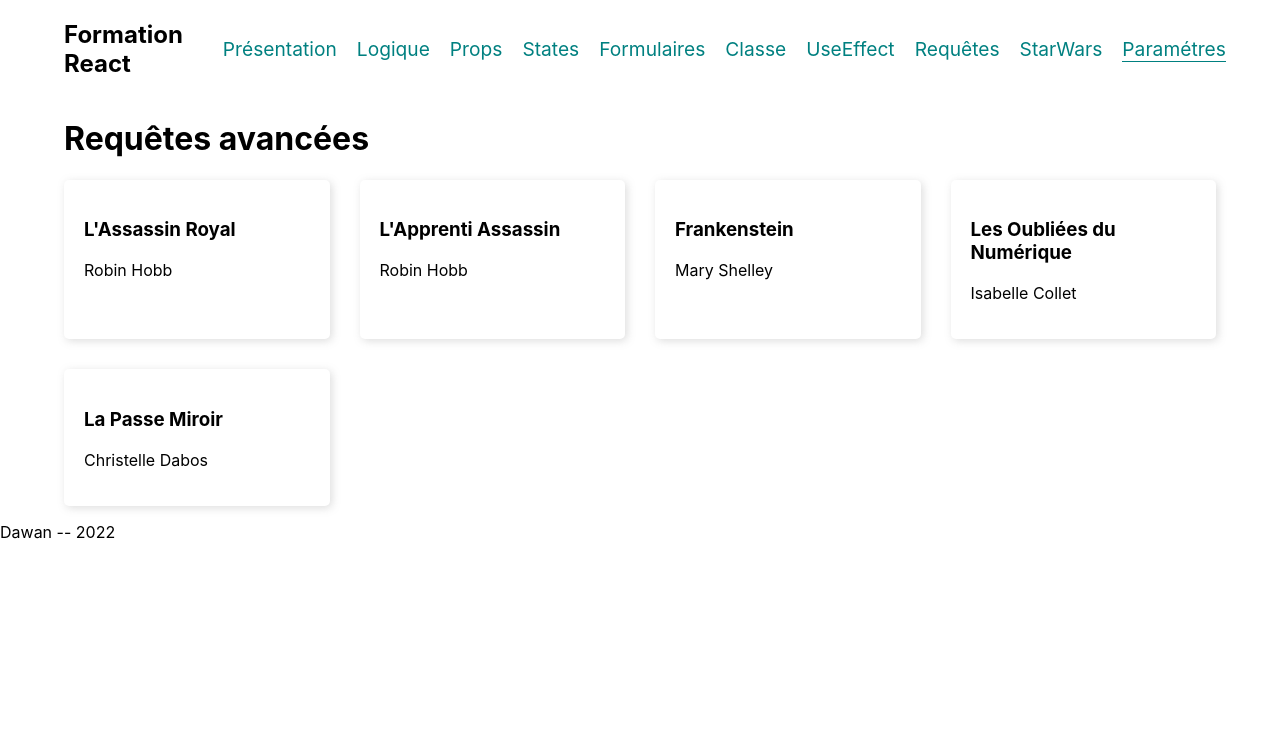
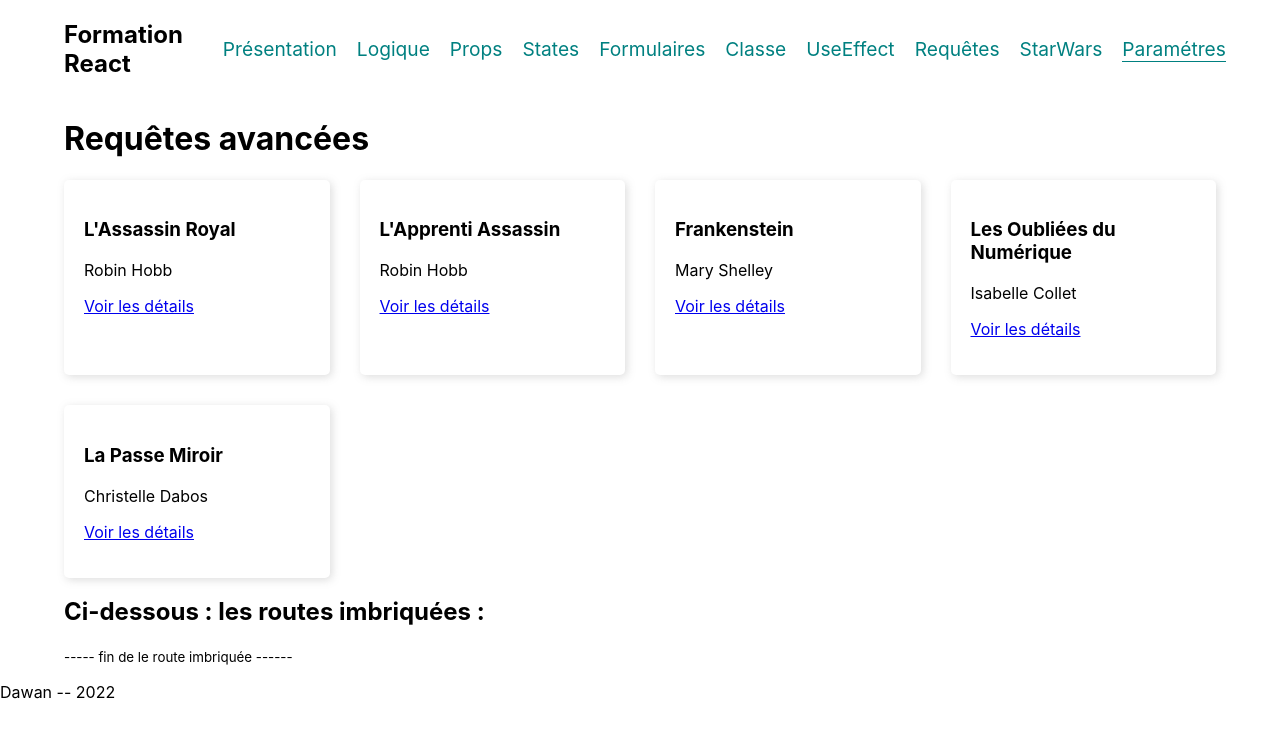
Before and after one commit to Thaisrr/react-2410, a React (Create React App) app: page /params in a window 1280 px wide. Shown: the top 738 px of the page. Built offline with nearby package versions, Linux system fonts and the light colour scheme; data requests are answered from the project's data file.

Commit message:
:tada: paramètres d'url

```diff
--- a/src/App.js
+++ b/src/App.js
@@ -11,7 +11,10 @@ import ClasseComponent from "./pages/ClasseComponent";
 import HookEffet from "./pages/HookEffet";
 import Requetes from "./pages/Requetes";
 import StarWars from "./pages/StarWars";
-import Parametres from "./pages/Parametres";
+import React from "react";
+const Parametres = React.lazy(() => import("./pages/Parametres"));
+const BookDetails = React.lazy(() => import( "./pages/BookDetails"));
+
 
 function App() {
   return (
@@ -34,7 +37,9 @@ function App() {
                 <Route path='/effect' element={<HookEffet/>} />
                 <Route path='/requests' element={<Requetes/>} />
                 <Route path='/starwars' element={<StarWars/>} />
-                <Route path="/params" element={<Parametres/>} />
+                <Route path="/params" element={<Parametres/>} >
+                    <Route path='book/:id' element={<BookDetails/> }/>
+                </Route>
                 <Route path='404' element={<NotFound/>} />
                 <Route path='*' element={<NotFound/>} />
                 {/*<Route path='*' element={ <Redirect to='/404'/> } />*/}
--- /dev/null
+++ b/src/pages/BookDetails.js
@@ -0,0 +1,35 @@
+import {useParams} from "react-router-dom";
+import {useEffect, useState} from "react";
+import axios from "axios";
+
+const BookDetails = () => {
+
+    // params.id
+    const {id} = useParams();
+    const [book, setBook] = useState(undefined);
+
+    useEffect(() => {
+        const load = async () => {
+            const {data} = await axios.get('http://localhost:8081/books/' + id);
+            console.log(data)
+            setBook(data)
+        }
+        if(id) load();
+    }, [id])
+
+
+    // 1 livre
+    return (
+        <>
+            {book ? (
+                <section>
+                    <h2>{book.title}</h2>
+                </section>
+            ) : <p>Pas de livre à afficher</p>
+            }
+        </>
+
+
+    )
+}
+export default BookDetails;
--- a/src/pages/Parametres.js
+++ b/src/pages/Parametres.js
@@ -1,5 +1,6 @@
 import {useEffect, useState} from "react";
 import axios from "axios";
+import {NavLink, Outlet} from "react-router-dom";
 
 const Parametres = () => {
 
@@ -18,6 +19,9 @@ const Parametres = () => {
             <div className='card'>
                 <h3>{book.title}</h3>
                 <p>{book.author}</p>
+                <p>
+                    <NavLink to={'book/' + book.id}>Voir les détails</NavLink>
+                </p>
             </div>
     )
 
@@ -29,6 +33,11 @@ const Parametres = () => {
                 {books && books.map(b => <Card key={b.id} book={b}/>)}
             </div>
 
+            <h2>Ci-dessous : les routes imbriquées : </h2>
+            <Outlet/>
+
+            <p><small>----- fin de le route imbriquée ------</small></p>
+
         </main>
     )
 }
```
